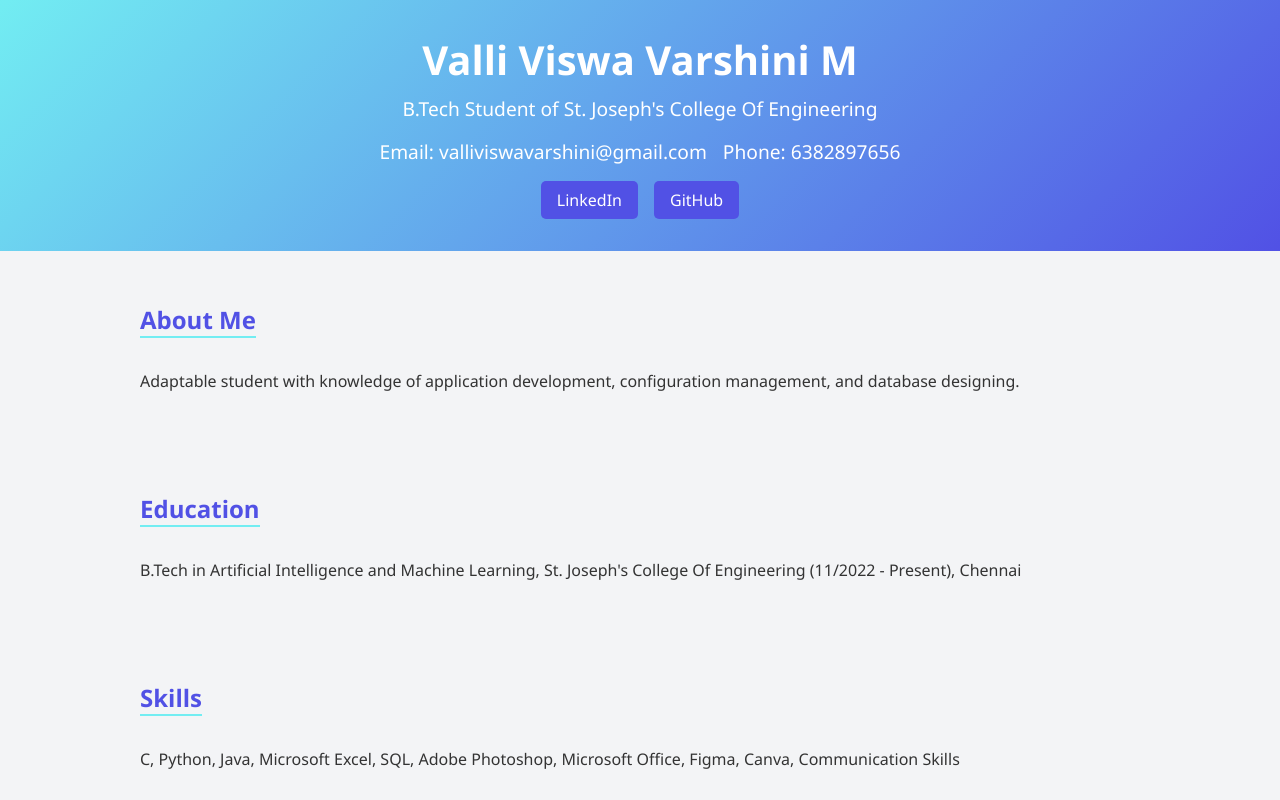
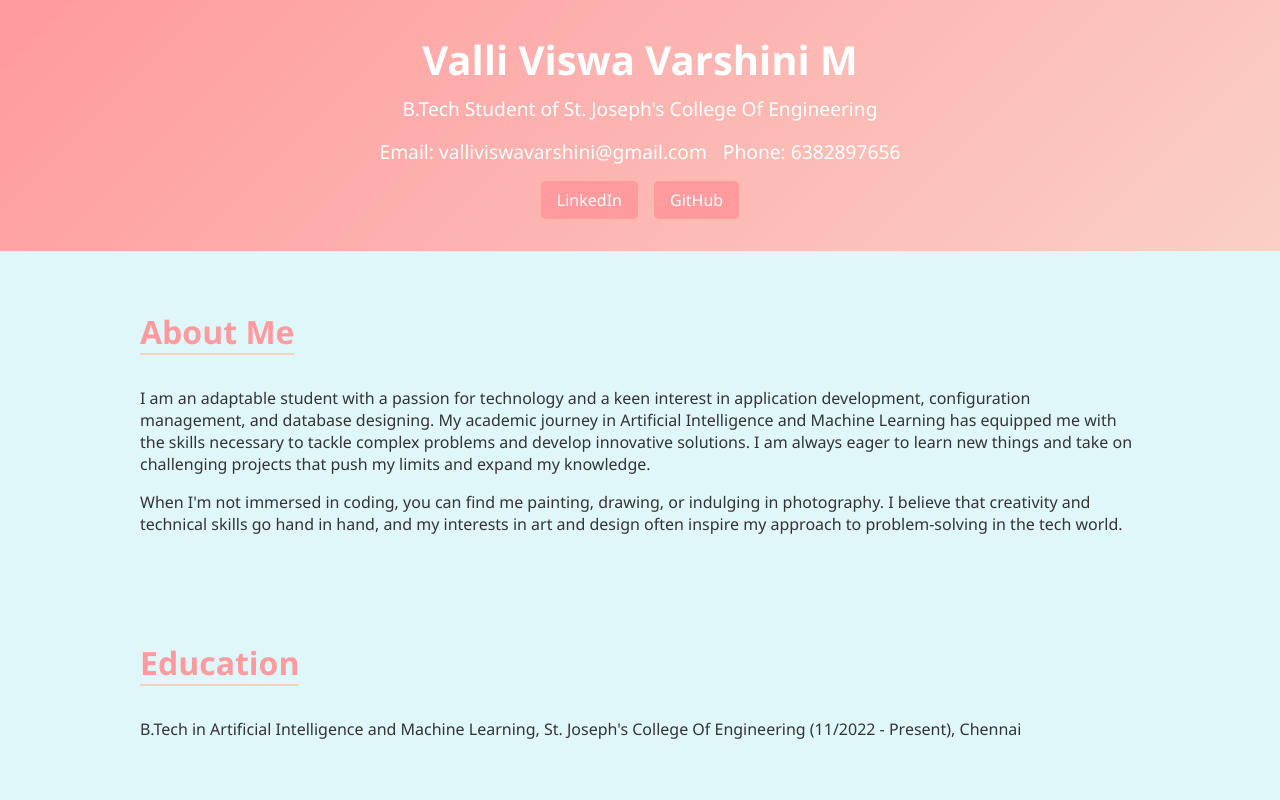
Before and after one commit to Valli-Viswa-Varshini/Valli-Viswa-Varshini.github.io, a plain HTML site: page index.html in a window 1280 px wide. Shown: the top 800 px of the page. Drawn offline with Linux system fonts and the light colour scheme.

Commit message:
Updatee index.html

```diff
--- a/index.html
+++ b/index.html
@@ -9,19 +9,18 @@
             font-family: 'Segoe UI', Tahoma, Geneva, Verdana, sans-serif;
             margin: 0;
             padding: 0;
-            background: #f3f4f6;
+            background: #e0f7fa;
             color: #333;
+            overflow-x: hidden;
         }
         header {
-            background: linear-gradient(135deg, #72edf2, #5151e5);
+            background: linear-gradient(135deg, #ff9a9e, #fad0c4);
             color: #fff;
             padding: 2rem 0;
             text-align: center;
-            animation: headerAnimation 1s ease-in-out;
-        }
-        @keyframes headerAnimation {
-            from { opacity: 0; transform: translateY(-50px); }
-            to { opacity: 1; transform: translateY(0); }
+            position: sticky;
+            top: 0;
+            z-index: 1000;
         }
         header h1 {
             margin: 0;
@@ -35,12 +34,20 @@
             padding: 2rem;
             max-width: 1000px;
             margin: auto;
+            opacity: 0;
+            transform: translateY(20px);
+            transition: opacity 1s ease-out, transform 1s ease-out;
+        }
+        section.visible {
+            opacity: 1;
+            transform: translateY(0);
         }
         h2 {
-            color: #5151e5;
-            border-bottom: 2px solid #72edf2;
+            color: #ff9a9e;
+            border-bottom: 2px solid #fad0c4;
             display: inline-block;
             margin-bottom: 1rem;
+            font-size: 2rem;
         }
         .contact, .social {
             display: flex;
@@ -55,13 +62,13 @@
         .social a {
             text-decoration: none;
             color: #fff;
-            background: #5151e5;
+            background: #ff9a9e;
             padding: 0.5rem 1rem;
             border-radius: 5px;
             transition: background 0.3s;
         }
         .social a:hover {
-            background: #72edf2;
+            background: #fad0c4;
         }
         .projects, .experience {
             background: #fff;
@@ -79,14 +86,15 @@
             padding: 0;
         }
         li {
-            background: #5151e5;
+            background: #ff9a9e;
             color: #fff;
             margin: 0.5rem 0;
             padding: 0.5rem;
             border-radius: 5px;
+            transition: background 0.3s;
         }
         li:hover {
-            background: #72edf2;
+            background: #fad0c4;
         }
         footer {
             text-align: center;
@@ -94,11 +102,48 @@
             background: #333;
             color: #fff;
         }
+        @keyframes slideIn {
+            from {
+                opacity: 0;
+                transform: translateY(20px);
+            }
+            to {
+                opacity: 1;
+                transform: translateY(0);
+            }
+        }
+        .animate {
+            opacity: 0;
+            animation: slideIn 1s forwards;
+        }
+        .animate-header {
+            animation: slideIn 1s forwards 0.5s;
+        }
     </style>
+    <script>
+        document.addEventListener('DOMContentLoaded', () => {
+            const sections = document.querySelectorAll('section');
+            const options = {
+                threshold: 0.5
+            };
+            const observer = new IntersectionObserver((entries, observer) => {
+                entries.forEach(entry => {
+                    if (entry.isIntersecting) {
+                        entry.target.classList.add('visible');
+                        observer.unobserve(entry.target);
+                    }
+                });
+            }, options);
+
+            sections.forEach(section => {
+                observer.observe(section);
+            });
+        });
+    </script>
 </head>
 <body>
 
-<header>
+<header class="animate animate-header">
     <h1>Valli Viswa Varshini M</h1>
     <p>B.Tech Student of St. Joseph's College Of Engineering</p>
     <div class="contact">
@@ -113,7 +158,8 @@
 
 <section>
     <h2>About Me</h2>
-    <p>Adaptable student with knowledge of application development, configuration management, and database designing.</p>
+    <p>I am an adaptable student with a passion for technology and a keen interest in application development, configuration management, and database designing. My academic journey in Artificial Intelligence and Machine Learning has equipped me with the skills necessary to tackle complex problems and develop innovative solutions. I am always eager to learn new things and take on challenging projects that push my limits and expand my knowledge.</p>
+    <p>When I'm not immersed in coding, you can find me painting, drawing, or indulging in photography. I believe that creativity and technical skills go hand in hand, and my interests in art and design often inspire my approach to problem-solving in the tech world.</p>
 </section>
 
 <section>
```
